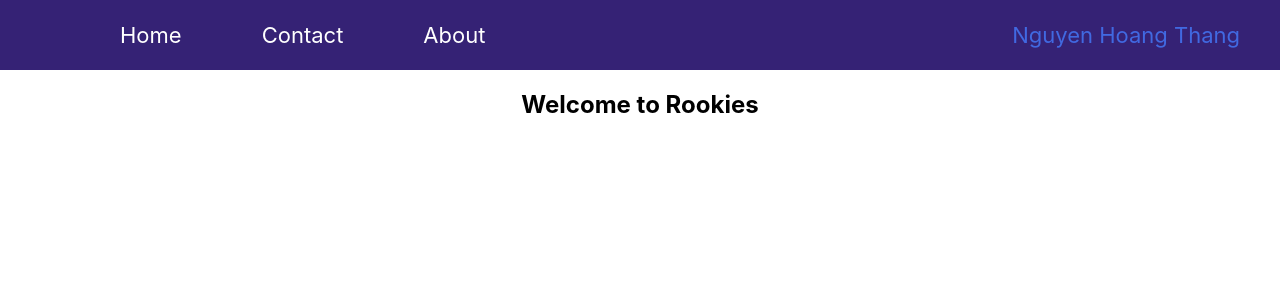
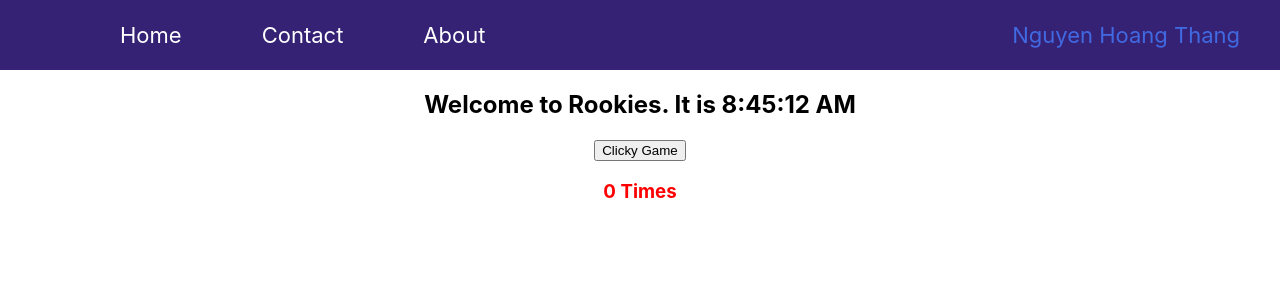
Before and after one commit to TuanMc/React_Assignments_Rookies, a React (Create React App) app: page / in a window 1280 px wide. Shown: the top 300 px of the page. Built offline with nearby package versions, Linux system fonts and the light colour scheme.

Commit message:
add answer task

```diff
--- /dev/null
+++ b/src/components/ClickyGame/ClickyGame.js
@@ -0,0 +1,43 @@
+import { useEffect, useState } from "react";
+
+function ClickyGame() {
+        // Task 2
+        const [clickedTimes,setClickedTimes] = useState(0)
+
+        useEffect(() => {
+            if (clickedTimes !== 0){
+                // clear clicked times
+                let timer = setInterval(() => {
+                    setClickedTimes(0);
+                }, 3000);
+
+                return () => clearInterval(timer)
+            }
+
+        },[clickedTimes])
+
+        function clickGame(){
+            setClickedTimes(clickedTimes + 1)
+            if (clickedTimes === 3){
+                alert("Fizz");
+            }
+            else if (clickedTimes === 5) {
+                alert("Buzz");
+            }
+            else if (clickedTimes === 15) {
+                alert("FizzBuzz");
+
+                // reset clicked
+                setClickedTimes(0);
+            }
+        }
+
+    return(
+        <div>
+            <button onClick={() => clickGame()}> Clicky Game</button>
+            <h3 style={{color: "red"}}>{clickedTimes} Times</h3>
+        </div>
+    );
+}
+
+export default ClickyGame;
--- a/src/components/Home.js
+++ b/src/components/Home.js
@@ -1,6 +1,23 @@
+import { clear } from "@testing-library/user-event/dist/clear";
+import React, { useEffect, useState } from "react";
+import ClickyGame from "./ClickyGame/ClickyGame";
+
 const Home = (props) => {
+    // Task 1
+    const [time,setTime] = useState(new Date().toLocaleTimeString())
+    function componentDidMount() {
+        setInterval(() => {
+            setTime(new Date().toLocaleTimeString());
+        },1000)
+    }
+
+    componentDidMount()
+
     return (
-        <h2>Welcome to {props.bootcamp}</h2>
+        <React.Fragment>
+            <h2>Welcome to {props.bootcamp}. It is {time}</h2>
+            <ClickyGame/>
+        </React.Fragment>
     );
 }
 
```
